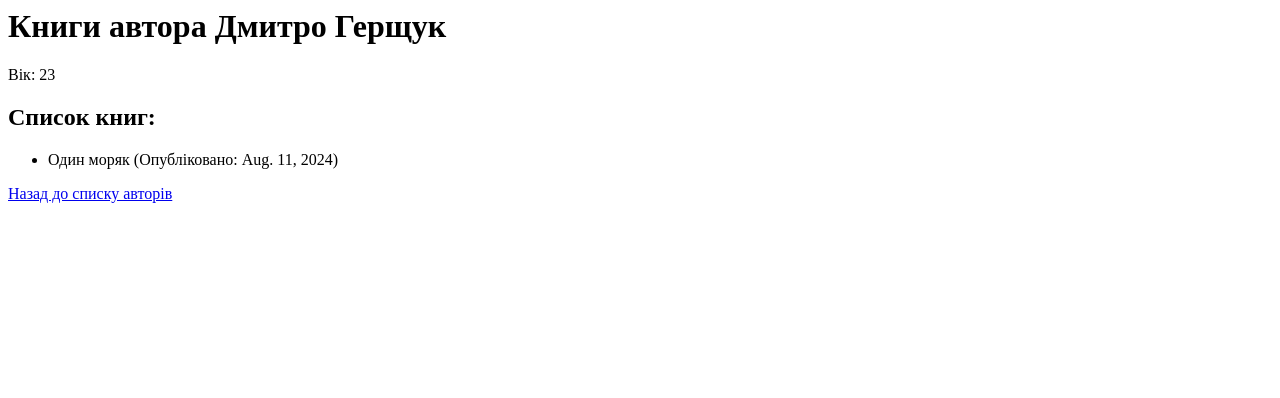
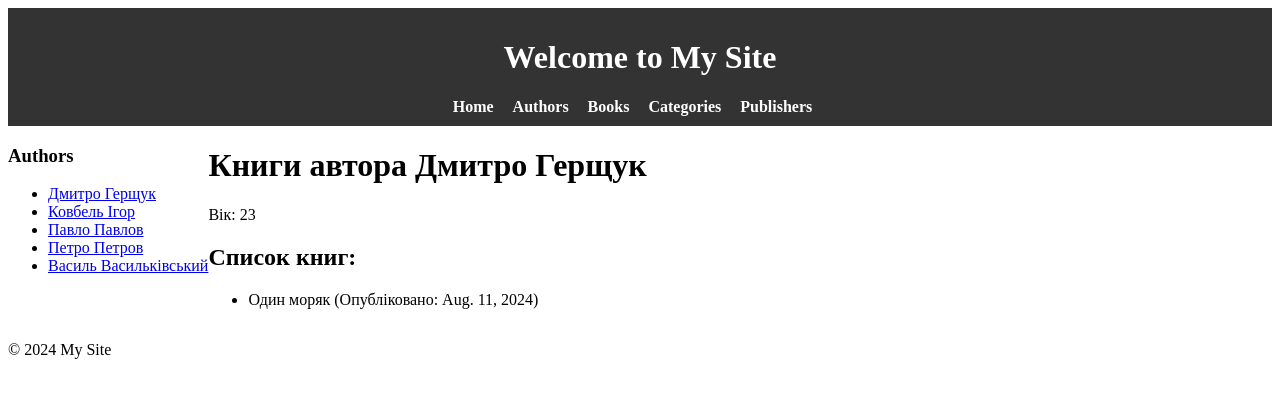
Before and after one commit to DimaGershchuk/Django_Project, a Django app: page /pages/author/6/ in a window 1280 px wide. Shown: the top 398 px of the page. Run offline with Django 5.2, Linux system fonts and the light colour scheme; data comes from the database, SQL or seed files in the repository; both versions use the stored data as it was after the commit.

Commit message:
Created views and templates

```diff
--- a/testproject/pages/views.py
+++ b/testproject/pages/views.py
@@ -3,8 +3,12 @@
 from .models import Book, Category, Publisher, Author
 
 
+def get_sidebar_authors():
+    return Author.objects.all()
+
+
 def home_view(request):
-    return render(request, 'home_page.html')
+    return render(request, 'home_page.html', {'all_authors': get_sidebar_authors()})
 
 
 def author_list(request):
@@ -15,19 +19,19 @@
 def author_books_view(request, author_id):
     author = get_object_or_404(Author, pk=author_id)
     books = Book.objects.filter(author=author)
-    return render(request, 'author_books.html', {'Author': author, 'Books': books})
+    return render(request, 'author_books.html', {'Author': author, 'Books': books, 'all_authors': get_sidebar_authors()})
 
 
 def books_view(request):
     books = Book.objects.filter(rating__gte=1)
-    return render(request, "book_list.html", {'Books': books})
+    return render(request, "book_list.html", {'Books': books, 'all_authors': get_sidebar_authors()})
 
 
 def category_view(request):
     categories = Category.objects.all()
-    return render(request, "category_list.html", {'Categories': categories})
+    return render(request, "category_list.html", {'Categories': categories, 'all_authors': get_sidebar_authors()})
 
 
 def publisher_view(request):
     publishers = Publisher.objects.all()
-    return render(request, 'publisher_list.html', {'Publishers': publishers})
+    return render(request, 'publisher_list.html', {'Publishers': publishers, 'all_authors': get_sidebar_authors()})
--- a/testproject/static/css/styles.css
+++ b/testproject/static/css/styles.css
@@ -27,6 +27,18 @@
     text-decoration: underline;
 }
 
+.content-wrapper{
+    display: flex;
+}
+
+.sidebar {
+
+
+.main-content {
+    flex: 1;
+    padding: 20px;
+}
+
 footer {
     text-align: center;
     padding: 10px 0;
--- a/testproject/templates/author_books.html
+++ b/testproject/templates/author_books.html
@@ -1,3 +1,6 @@
+{% extends 'base.html' %}
+
+{% block content %}
 
 <h1>Книги автора {{ Author.name }}</h1>
 <p>Вік: {{ Author.age }}</p>
@@ -8,5 +11,4 @@
         <li>{{ book.title }} (Опубліковано: {{ book.publication_date }})</li>
     {% endfor %}
 </ul>
-
-<a href="{% url 'authors' %}">Назад до списку авторів</a>
+{% endblock %}
--- a/testproject/templates/authors_list.html
+++ b/testproject/templates/authors_list.html
@@ -3,7 +3,6 @@
 {% block title %}Authors{% endblock %}
 
 {% block content %}
-    <h2>Authors</h2>
     <ul>
         {% for author in Authors %}
             <li><a href="{% url 'author_books' author.id %}">{{ author.name }}</a></li>
--- a/testproject/templates/base.html
+++ b/testproject/templates/base.html
@@ -4,7 +4,7 @@
 <html>
 <head>
     <title>{% block title %}My Site{% endblock %}</title>
-     <link rel="stylesheet" href="{% static 'css/styles.css' %}">
+    <link rel="stylesheet" href="{% static 'css/styles.css' %}">
 </head>
 <body>
     <header>
@@ -20,13 +20,27 @@
         </nav>
     </header>
 
-    <main>
-        {% block content %}
-        {% endblock %}
-    </main>
+    <div class="content-wrapper">
+        <aside class="sidebar">
+            <h3>Authors</h3>
+            <ul>
+                {% for author in all_authors %}
+                    <li><a href="{% url 'author_books' author.id %}">{{ author.name }}</a></li>
+                {% endfor %}
+            </ul>
+        </aside>
+
+        <main class="main-content">
+            {% block content %}
+            {% endblock %}
+        </main>
+
+    </div>
 
     <footer>
         <p>&copy; 2024 My Site</p>
     </footer>
+
+
 </body>
 </html>
```
Also changed, not shown: testproject/db.sqlite3.
